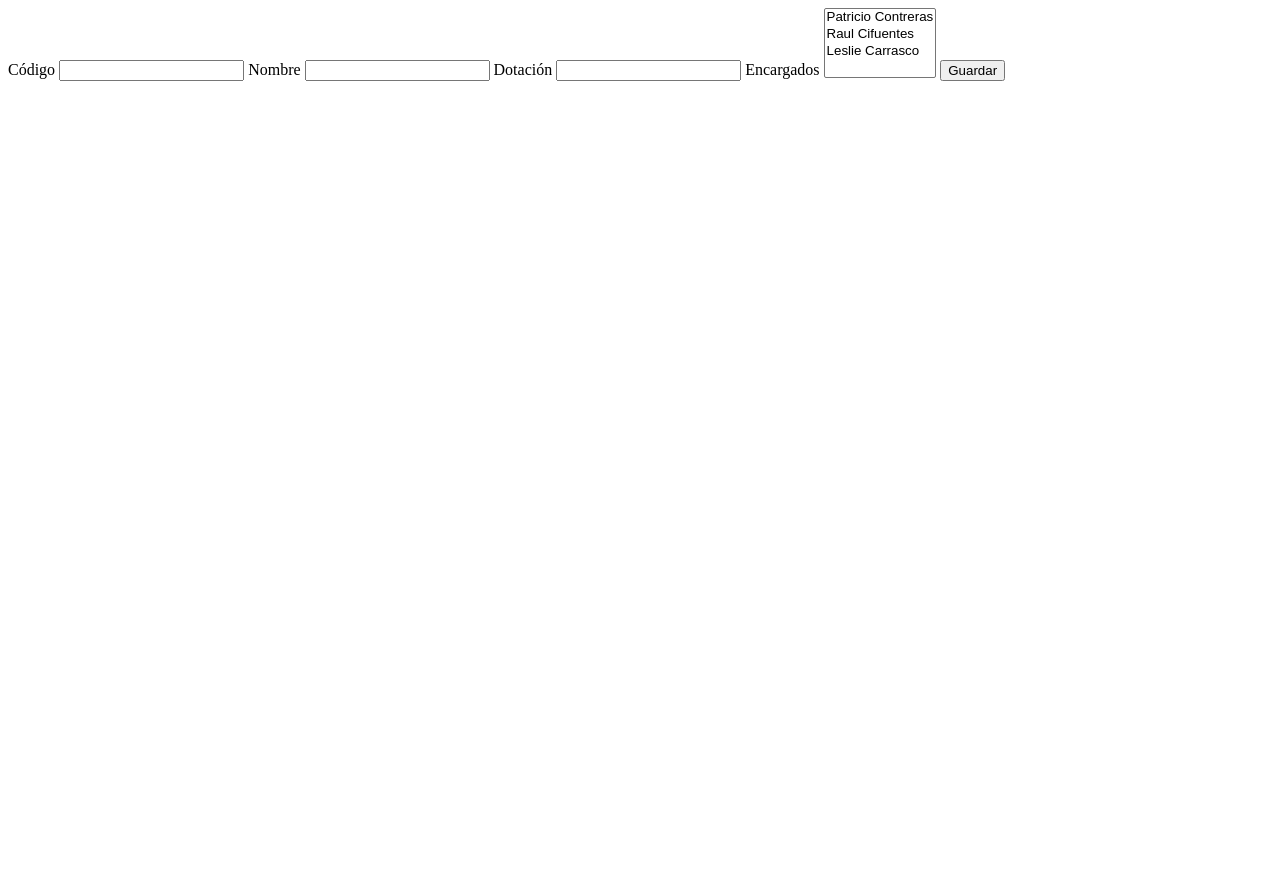
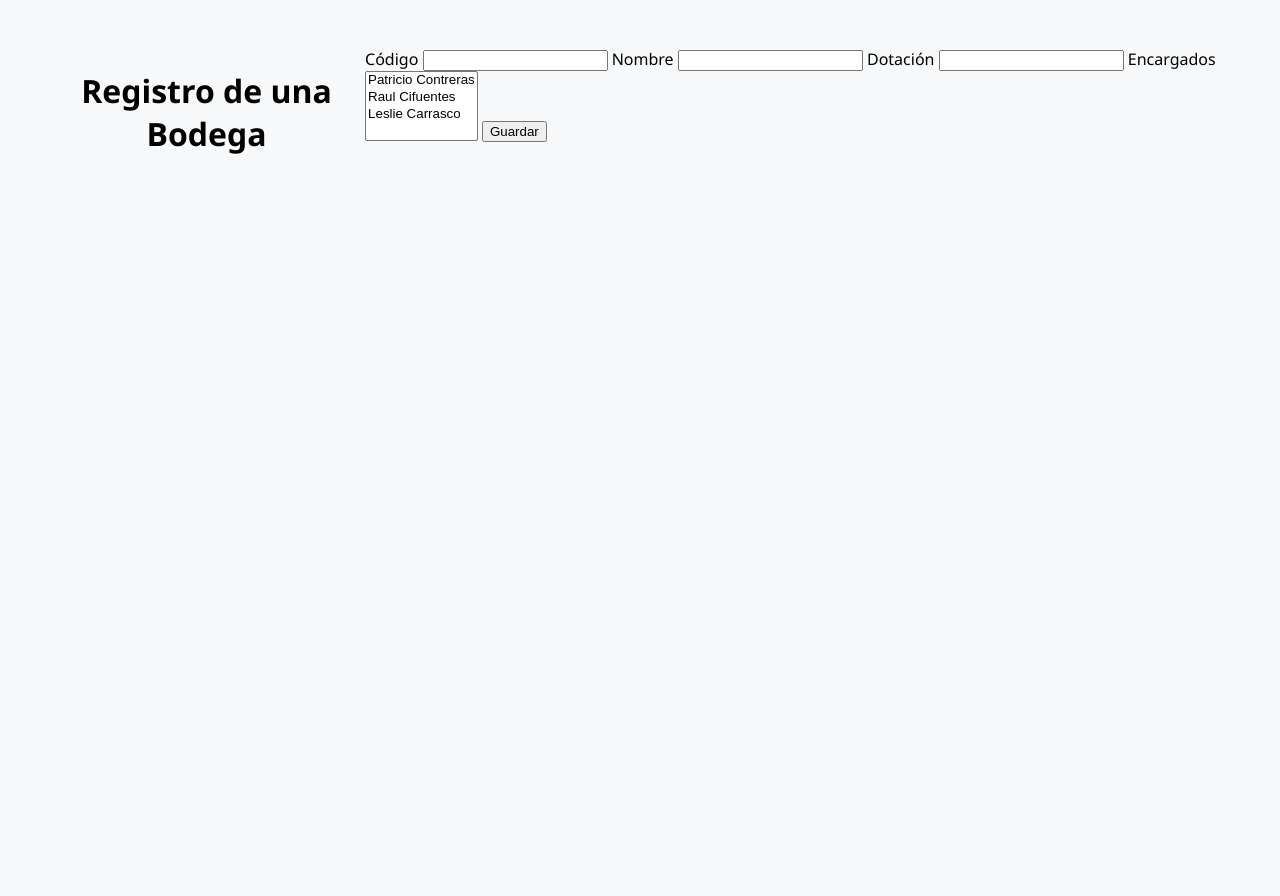
Before and after one commit to patorma/pruebaTecnicaSistemaBodegaPHP, a PHP site: page /bodega.php in a window 1280 px wide. Before the commit the page ends 81 px from the top, so only its background shows below. Run offline with PHP 8.4, Linux system fonts and the light colour scheme; data comes from the database, SQL or seed files in the repository; some libraries are stand-ins or nearby versions.

Commit message:
se cambio el titulo a forrmulario de bodega

```diff
--- a/bodega.php
+++ b/bodega.php
@@ -16,9 +16,13 @@ $encargados = $pdo->query("SELECT * FROM encargados")
     <meta charset="UTF-8">
     <meta name="viewport" content="width=device-width, initial-scale=1.0">
     <title>Registro de Bodega</title>
+    <link rel="stylesheet" href="css/registroBodega.css">
 </head>
 
 <body>
+      <div class="h1">
+      <h1 class="titulo1">Registro de una Bodega</h1>
+    </div>
     <form id="formBodega" class="insert" action="" method="post">
          <div id="resultado" class="resultado "></div>
         <label for="codigo_bodega" class="form-label">Código</label>
--- /dev/null
+++ b/css/registroBodega.css
@@ -0,0 +1,15 @@
+body {
+  font-family: "Segoe UI", Arial, sans-serif;
+  background-color: #f8f9fa;
+  display: flex;
+  justify-content: center;
+  align-items: flex-start;
+  min-height: 100vh;
+  padding: 40px;
+  font-size: 16px;
+}
+
+.h1 .titulo1{
+    text-align: center;
+
+}
```
